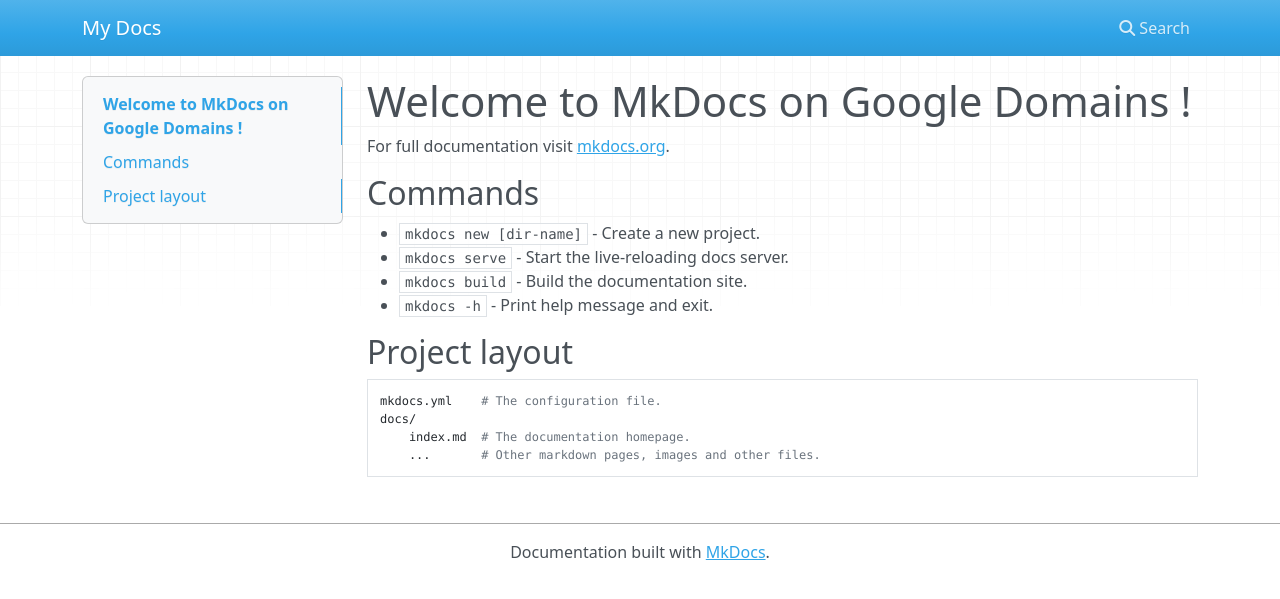
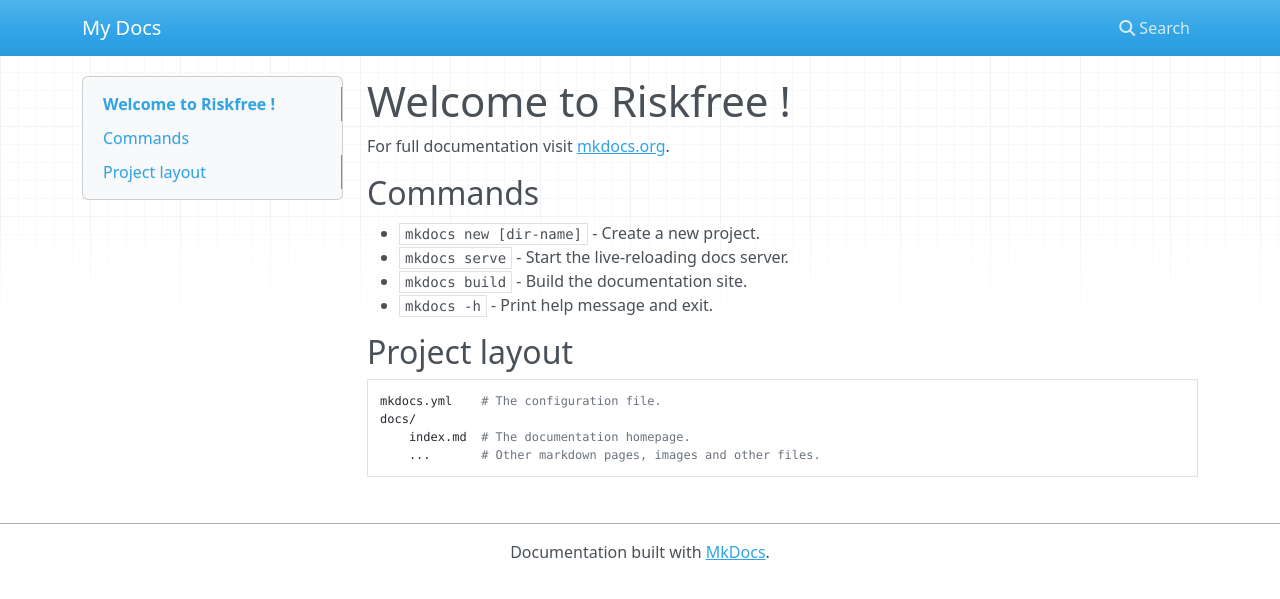
Before and after one commit to statspy-ml/riskfree, an MkDocs documentation site: the page built from docs/index.md, in a window 1280 px wide. Shown: the top 599 px of the page. Built offline with MkDocs 1.6.1, drawn with Linux system fonts in a browser that asks for light colours; nearby versions of some CDN libraries.

Commit message:
inital commit

```diff
--- a/docs/index.md
+++ b/docs/index.md
@@ -1,4 +1,4 @@
-# Welcome to MkDocs on Google Domains !
+# Welcome to Riskfree !
 
 For full documentation visit [mkdocs.org](https://www.mkdocs.org).
 
```
